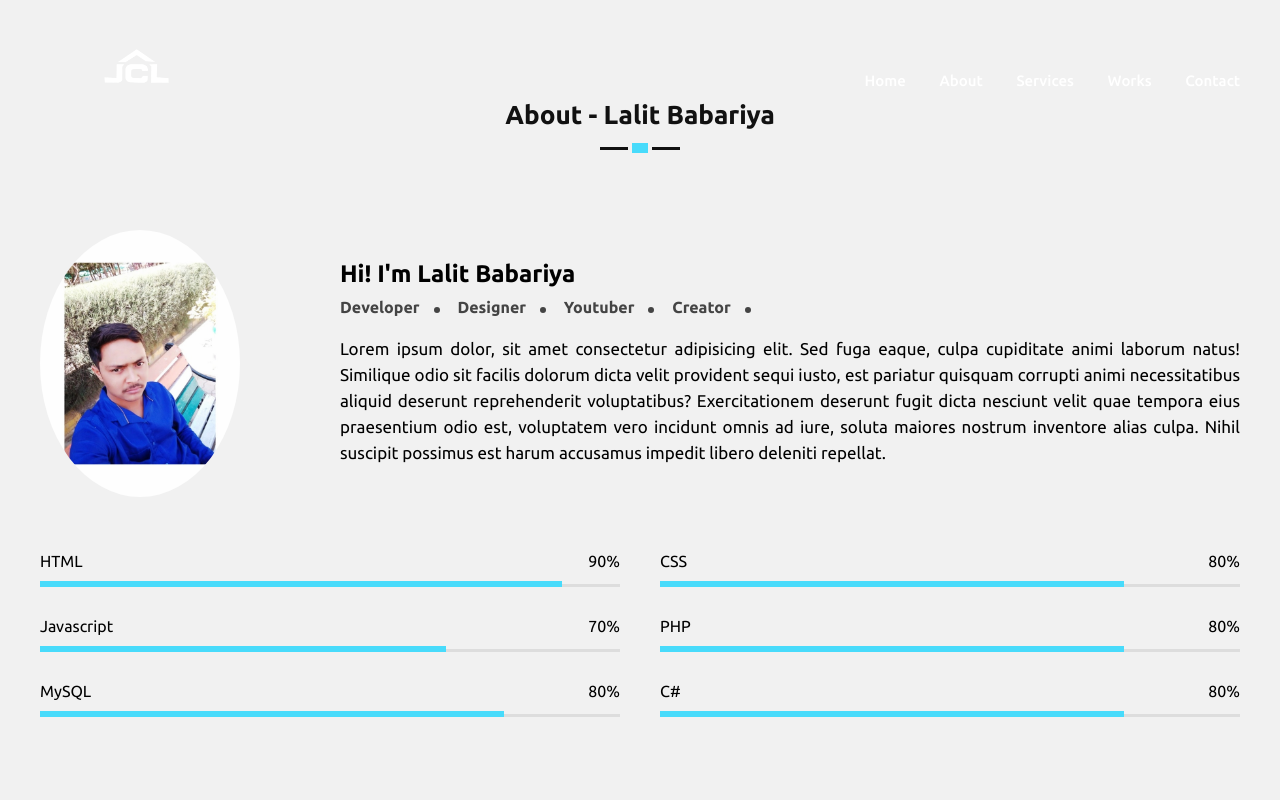
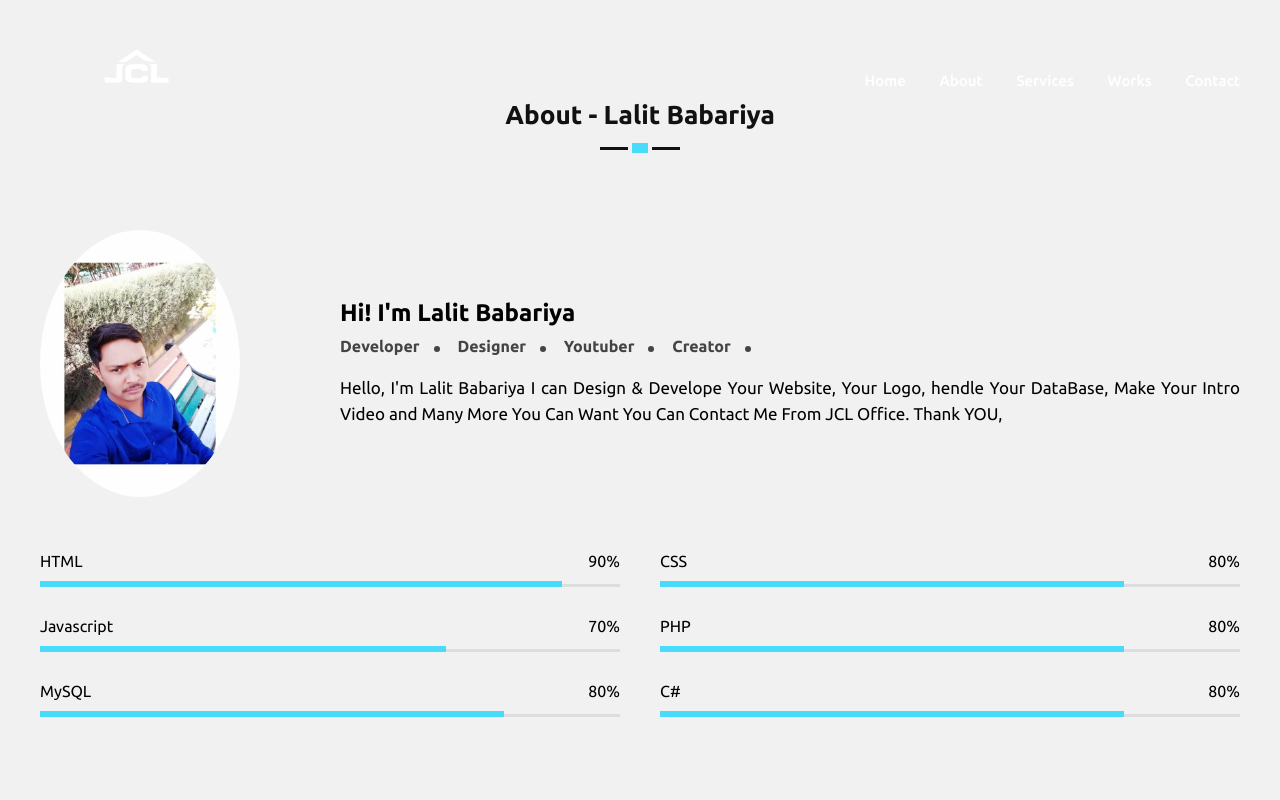
Before and after one commit to jcloffice/jcloffice, a plain HTML site: page profile3.html in a window 1280 px wide. Shown: the top 800 px of the page. Drawn offline with nearby package versions, Linux system fonts and the light colour scheme.

Commit message:
Update profile3.html

```diff
--- a/profile3.html
+++ b/profile3.html
@@ -46,7 +46,8 @@
             <span>Creator</span>
           </h3>
           <p>
-            Lorem ipsum dolor, sit amet consectetur adipisicing elit. Sed fuga eaque, culpa cupiditate animi laborum natus! Similique odio sit facilis dolorum dicta velit provident sequi iusto, est pariatur quisquam corrupti animi necessitatibus aliquid deserunt reprehenderit voluptatibus? Exercitationem deserunt fugit dicta nesciunt velit quae tempora eius praesentium odio est, voluptatem vero incidunt omnis ad iure, soluta maiores nostrum inventore alias culpa. Nihil suscipit possimus est harum accusamus impedit libero deleniti repellat.
+                 Hello, I'm Lalit Babariya I can Design & Develope Your Website, Your Logo, hendle Your DataBase, Make Your Intro Video and Many More You Can Want You Can Contact Me From JCL Office.
+            Thank YOU,
           </p>
         </div>
       </div>
```
